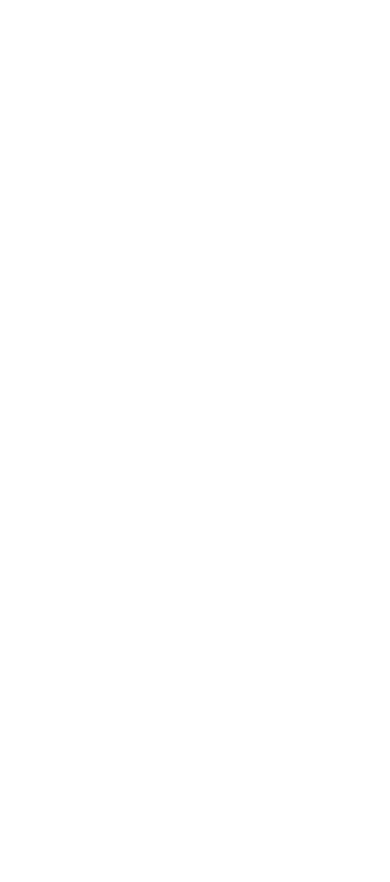
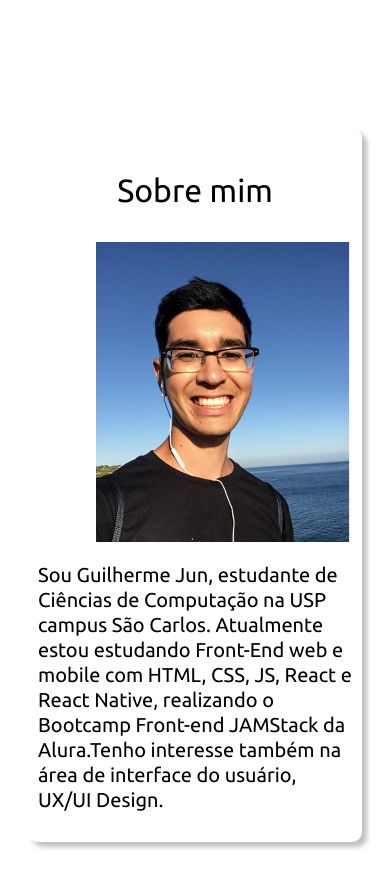
Before and after one commit to guijun13/Guilherme_Jun_JAMStackAlura, a Next.js app: page / in a window 390 px wide. Shown: the part 860-1742 px from the top of the page. Before the commit the page ends 988 px from the top, so only its background shows below. Built offline with nearby package versions, Linux system fonts and the light colour scheme.

Commit message:
feat(about): create 'About' component && add responsive img + txt w/ grid

```diff
--- a/pages/index.js
+++ b/pages/index.js
@@ -1,13 +1,16 @@
 import React from 'react';
-// import styled from 'styled-components';
+import About from '../src/components/commons/About';
 import Header from '../src/components/commons/Header';
 import Main from '../src/components/commons/Main';
+// import Grid from '../src/components/foundation/layout/Grid';
+// import Text from '../src/components/foundation/Text';
 
 export default function Home() {
   return (
     <>
       <Header />
       <Main />
+      <About />
     </>
   );
 }
--- /dev/null
+++ b/src/components/commons/About/index.js
@@ -0,0 +1,55 @@
+import React from 'react';
+import Grid from '../../foundation/layout/Grid';
+import Text from '../../foundation/Text';
+import AboutWrapper from './styles/AboutWrapper';
+
+export default function About() {
+  return (
+    <Grid.Container
+      marginBottom={{
+        xs: '40px',
+        md: '130px',
+      }}
+    >
+      <AboutWrapper>
+        <Grid.Row>
+          <Text tag="h3" variant="titleh3">
+            Sobre mim
+          </Text>
+        </Grid.Row>
+        <Grid.Row>
+          <Grid.Col
+            value={{ md: 4, xs: 8 }} // ocupa colunas
+            offset={{ md: 1, xs: 0 }} // desloca/pula colunas
+            display="flex"
+            alignItems="flex-start"
+            justifyContent="flex-start"
+            flexDirection="column"
+          >
+            <img
+              style={{ display: 'block', margin: 'auto' }}
+              src="/images/profile.png"
+              alt="img"
+            />
+          </Grid.Col>
+          <Grid.Col
+            value={{ md: 6, xs: 12 }} // ocupa colunas
+            offset={{ md: 0.5, xs: 0 }} // desloca/pula colunas
+            display="flex"
+            alignItems="center"
+            justifyContent="center"
+            flexDirection="column"
+          >
+            <Text tag="p" variant="titleh5">
+              Sou Guilherme Jun, estudante de Ciências de Computação na USP
+              campus São Carlos. Atualmente estou estudando Front-End web e
+              mobile com HTML, CSS, JS, React e React Native, realizando o
+              Bootcamp Front-end JAMStack da Alura.Tenho interesse também na
+              área de interface do usuário, UX/UI Design.
+            </Text>
+          </Grid.Col>
+        </Grid.Row>
+      </AboutWrapper>
+    </Grid.Container>
+  );
+}
--- /dev/null
+++ b/src/components/commons/About/styles/AboutWrapper.js
@@ -0,0 +1,9 @@
+import styled from 'styled-components';
+
+const AboutWrapper = styled.div`
+  border-radius: 10px;
+  box-shadow: 5px 5px 5px rgba(0, 0, 0, 0.25);
+  padding: 10px;
+`;
+
+export default AboutWrapper;
--- a/src/components/foundation/layout/Grid/index.js
+++ b/src/components/foundation/layout/Grid/index.js
@@ -11,7 +11,10 @@
     margin-left: auto;
 
     ${propToStyle('marginTop')}
+    ${propToStyle('marginBottom')}
     ${propToStyle('height')}
+    ${propToStyle('borderRadius')}
+    ${propToStyle('boxShadow')}
   `,
   Col: styled.div`
     padding-right: 16px;
@@ -113,6 +116,13 @@
     ${propToStyle('justifyContent')}
     ${propToStyle('flexDirection')}
   `,
+  Row: styled.div`
+    display: flex;
+    flex-wrap: wrap;
+    justify-content: center;
+    margin-right: -16px;
+    margin-left: -16px;
+  `,
 };
 
 export default Grid;
```
Also changed, not shown: public/images/profile.png (added).
